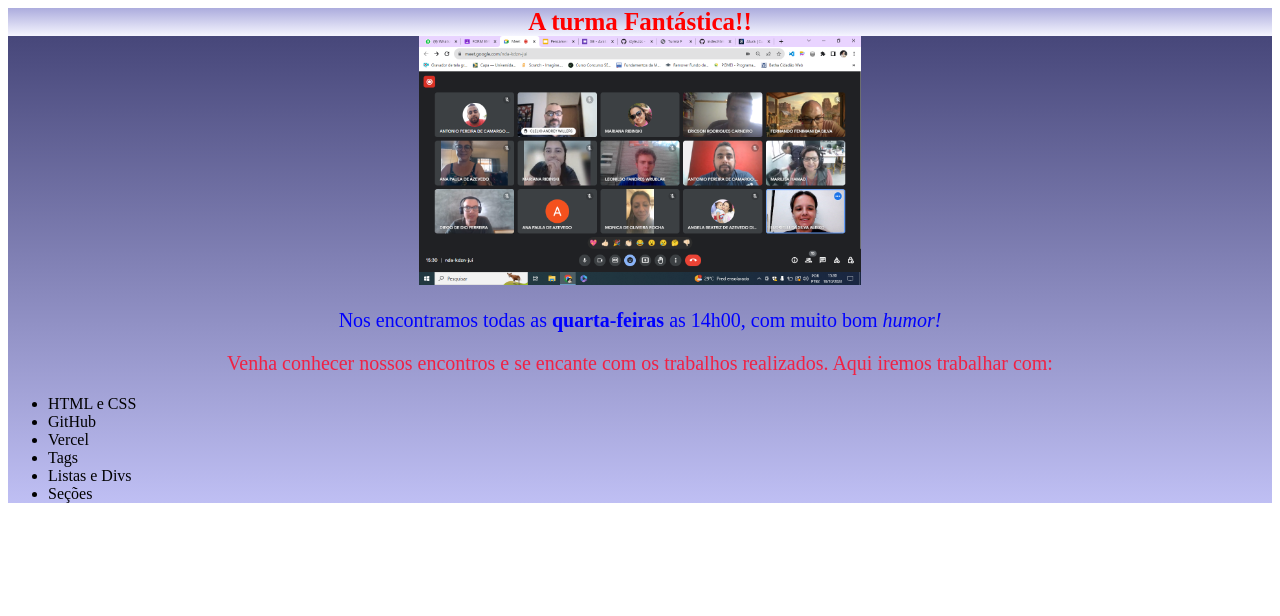
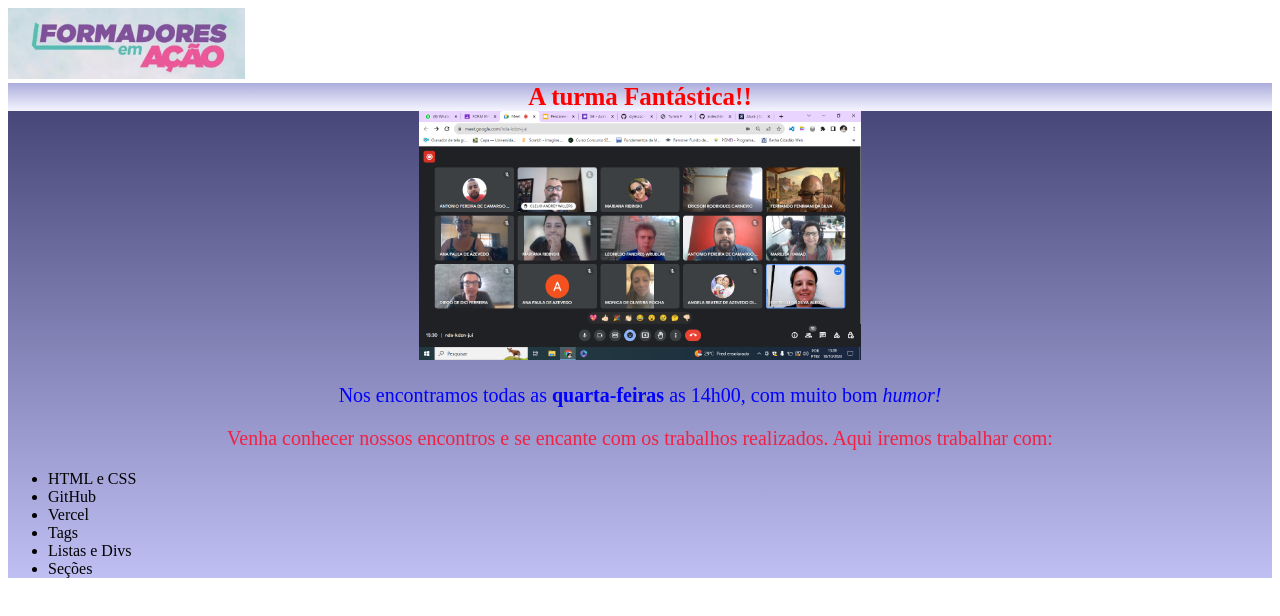
Before and after one commit to Ludrielli/turmaF, a plain HTML site: page index.html in a window 1280 px wide. Drawn offline with Linux system fonts and the light colour scheme.

Commit message:
cabeçalho

```diff
--- a/index.html
+++ b/index.html
@@ -7,6 +7,9 @@
     <link rel="icon" href="brain.png">
 </head>
 <body>
+    <header>
+        <img src="formador.PNG" alt="">
+    </header>
     <section class="nome">
         <h1 id="titulo">A turma Fantástica!!</h1>
     </section>
```
